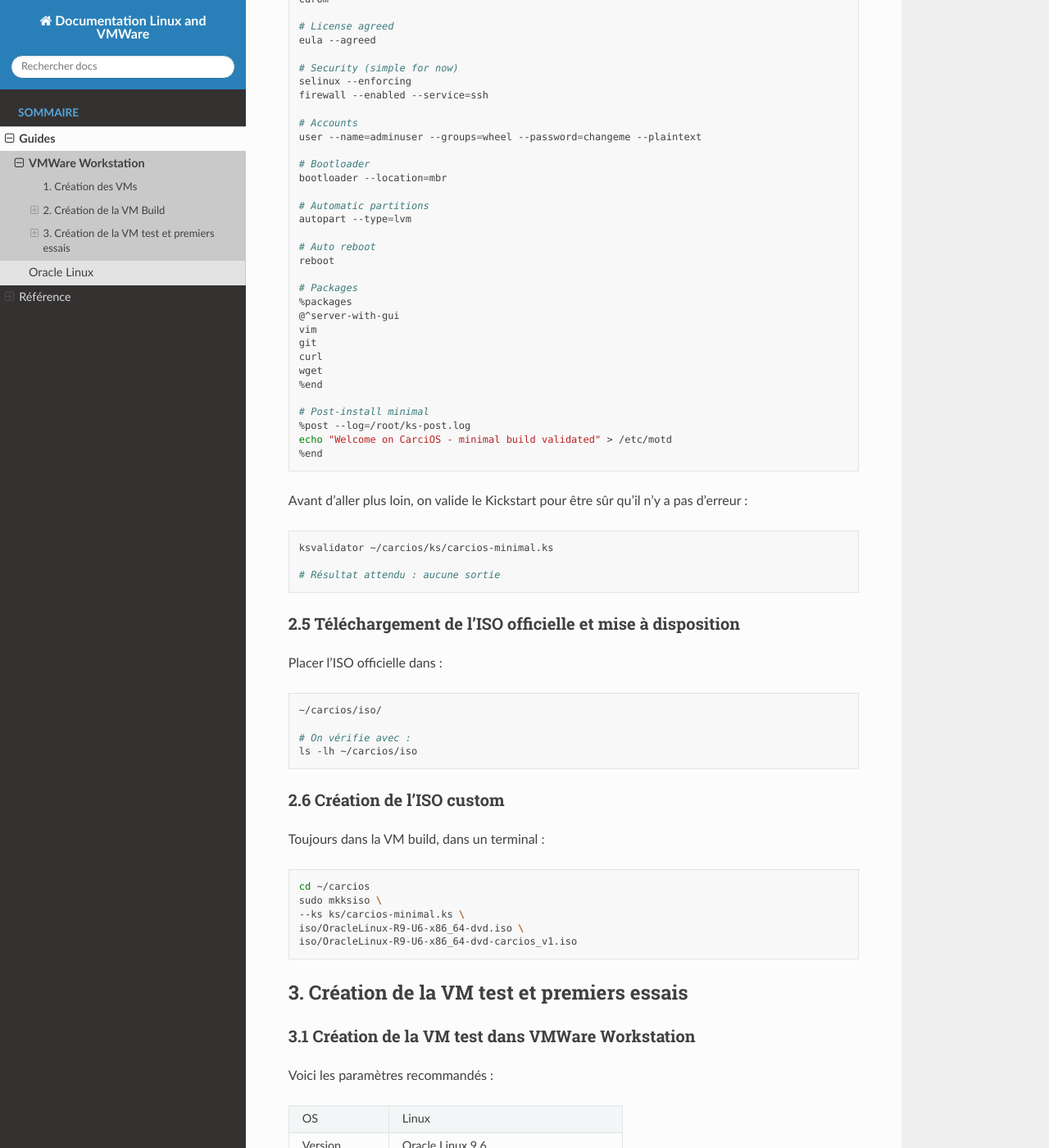
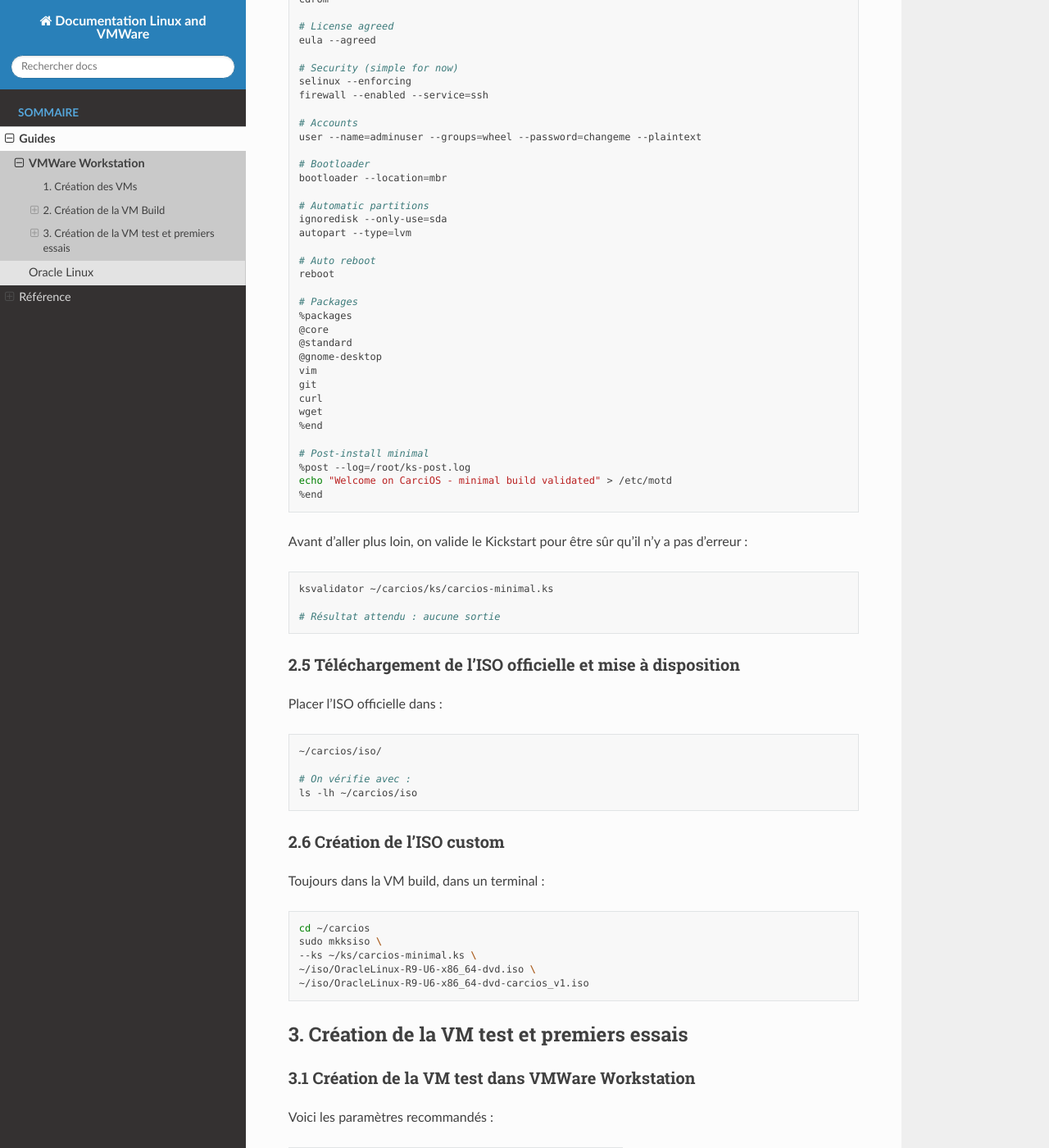
Before and after one commit to Carcinome/documentationLinuxAndVMWare, a Sphinx documentation site: the page built from docs/source/guides/vmware_workstation.rst, in a window 1280 px wide and 1400 px high, scrolled down 2178 px. Shown: the whole window at 82% size. Built offline with Sphinx 7.4.7 and the Read the Docs theme 3.1.0, drawn with Linux system fonts in a browser that asks for light colours.

```diff
--- a/docs/source/guides/vmware_workstation.rst
+++ b/docs/source/guides/vmware_workstation.rst
@@ -134,6 +134,7 @@ Dans la VM build, dans un terminal :
     bootloader --location=mbr
 
     # Automatic partitions
+    ignoredisk --only-use=sda
     autopart --type=lvm
 
     # Auto reboot
@@ -141,7 +142,9 @@ Dans la VM build, dans un terminal :
 
     # Packages
     %packages
-    @^server-with-gui
+    @core
+    @standard
+    @gnome-desktop
     vim
     git
     curl
@@ -184,9 +187,9 @@ Toujours dans la VM build, dans un terminal :
 
     cd ~/carcios
     sudo mkksiso \
-    --ks ks/carcios-minimal.ks \
-    iso/OracleLinux-R9-U6-x86_64-dvd.iso \
-    iso/OracleLinux-R9-U6-x86_64-dvd-carcios_v1.iso
+    --ks ~/ks/carcios-minimal.ks \
+    ~/iso/OracleLinux-R9-U6-x86_64-dvd.iso \
+    ~/iso/OracleLinux-R9-U6-x86_64-dvd-carcios_v1.iso
 
 
 3. Création de la VM test et premiers essais
```
Also changed, not shown: docs/source/reference/pense-bete.rst (+9 -0 lines).
